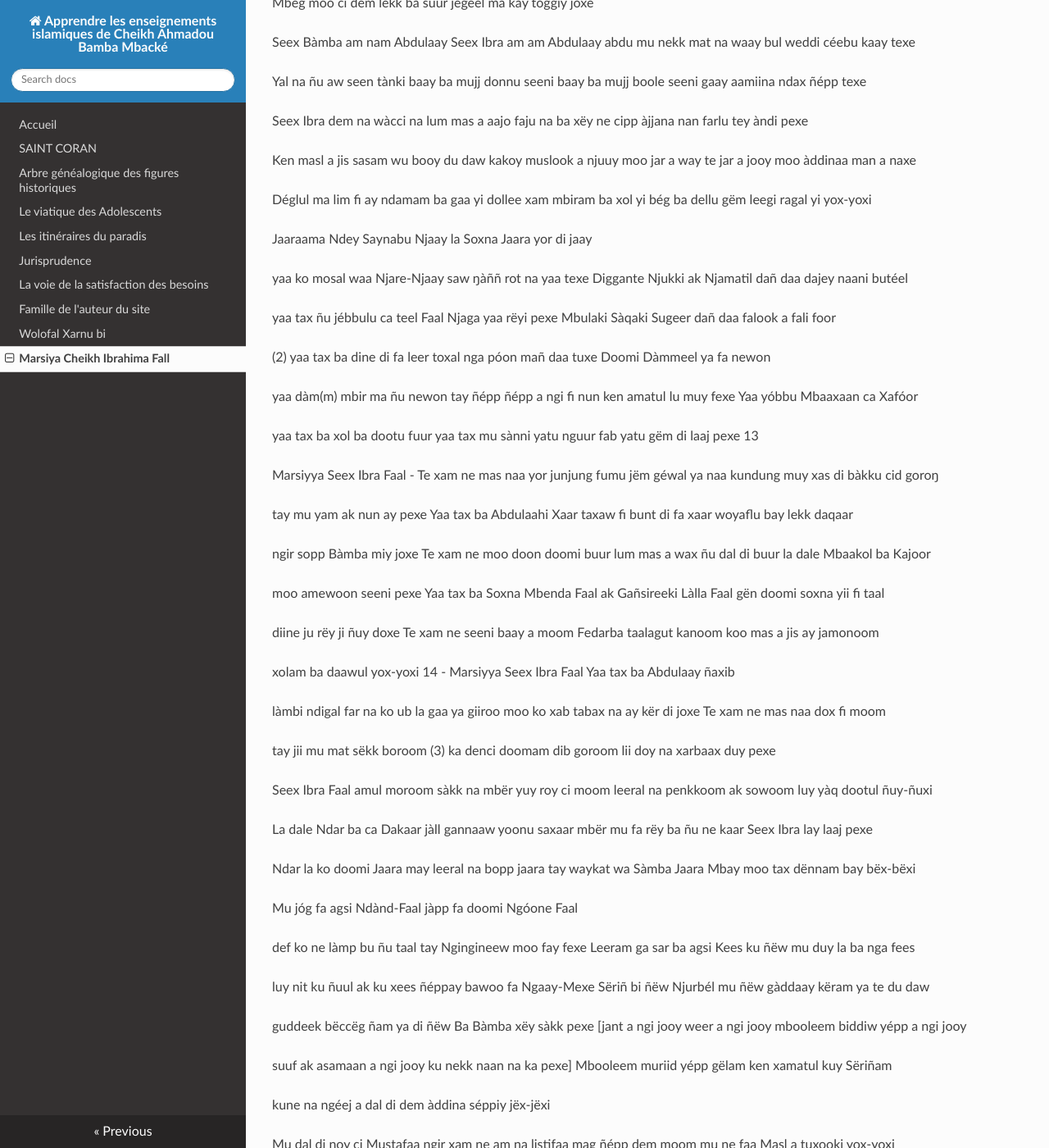
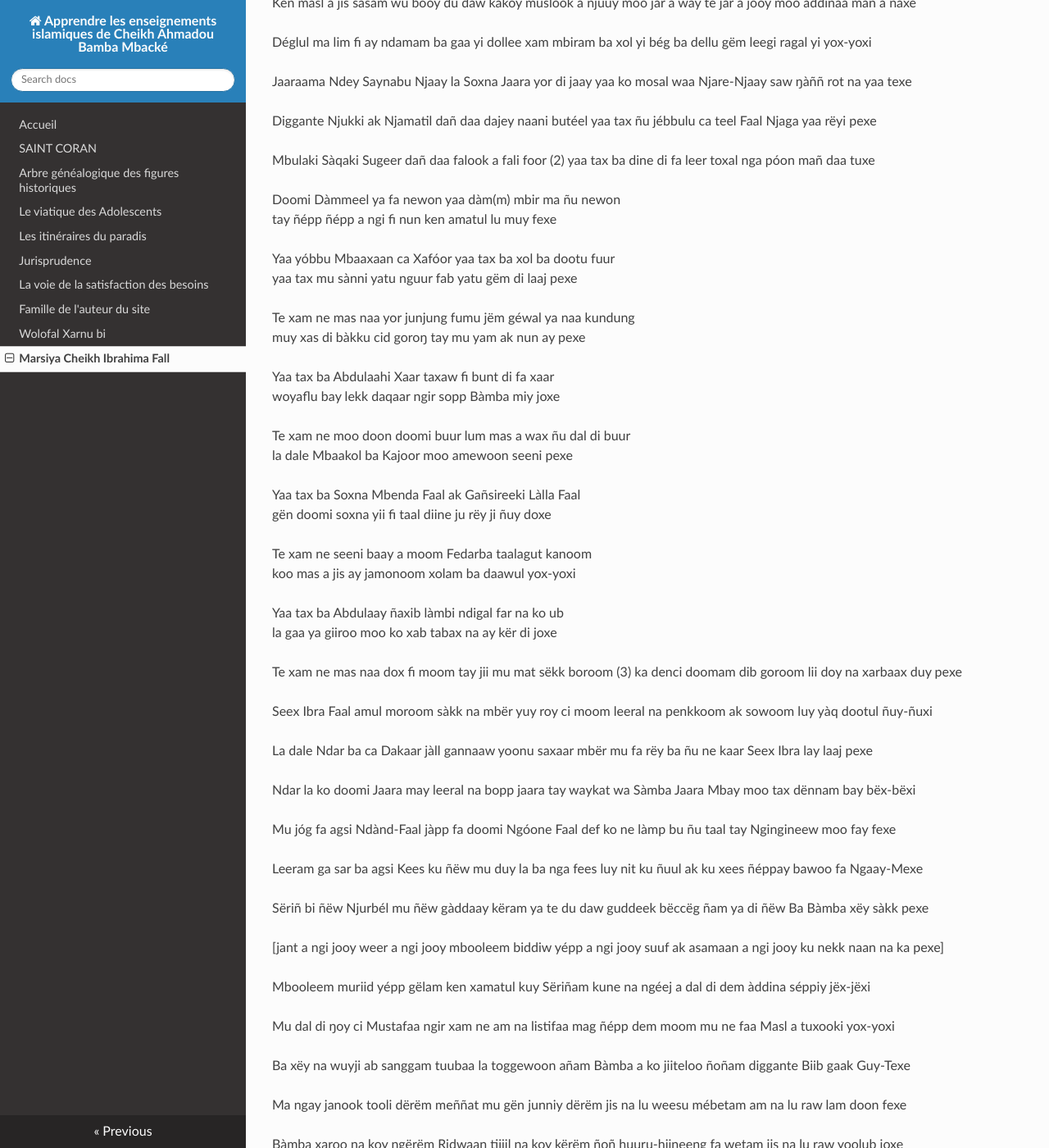
Before and after one commit to abdou0796/Apprendre-ta-r-ligion, an MkDocs documentation site: the page built from docs/marsiya_Cheikh_Ibrahima_Fall.md, in a window 1280 px wide and 1400 px high, scrolled down 2964 px. Shown: the whole window at 82% size. Built offline with MkDocs 1.6.1, drawn with Linux system fonts in a browser that asks for light colours; nearby versions of some CDN libraries; some of the changed text lies outside the part shown.

Commit message:
Update marsiya_Cheikh_Ibrahima_Fall.md

```diff
--- a/docs/marsiya_Cheikh_Ibrahima_Fall.md
+++ b/docs/marsiya_Cheikh_Ibrahima_Fall.md
@@ -25,19 +25,18 @@ Seex Bàmba dem ci « Wamsashi»  Seex Ibra dem ci « Tamsashi»
 Moo ñi fi des kuñuy dese ?  yeenu muriid naka pexe ?
 
 Ab séet du dem ba doomi dikkeem  Seex Ibra Faalay doom dikkeem
+moo rawi bokk, rawi doom  topp mi waaj leen mooy pexe
 
-moo rawi bokk, rawi doom  topp mi waaj leen mooy pexe
 Ab séet moroom yaay topp ma  sëriñ muriid yaay topp ma
+jéem leen a wàlli séen po ma  te ba po mii ngeen di fexe
 
-jéem leen a wàlli séen po ma  te ba po mii ngeen di fexe
 Seex Ibra gëm ga làndi na  moo tax mu dëddu àddina
+fekki na Bàmba sotti na  wàcci na aljanay texe
 
-fekki na Bàmba sotti na  wàcci na aljanay texe
 Mas nay xibaar ag jébbuloom  ba wax ne Yàlla mi ko moom
+moo ko ne Bàmba moo la moom  raasi ko jox ko say pexe
 
-moo ko ne Bàmba moo la moom  raasi ko jox ko say pexe
 Tegtalko yoon wa ab muriid  di aw ba raw pexem Mariid
-
 ba am ngërëm bariy muriid  te dootu ree di tex-texi
 
 Mu dal di dem Tayba-Daqaar  Ngir dégg Bàmba di fa xaar
@@ -56,19 +55,18 @@ Mu wax ko tegtal ya fa moom  Sëriñ Bàmba wan ko la fa moom
 mu xam ne jis na ka ko mom  mu dal di fab mbiram joxe
 
 Ma wax la bis ba ndax mu wóor  ñaar fukki fan ci weeru koor
+bisub dibéer la mbir ma wóor  Seex Ibra yaa rëyi pexe
 
-bisub dibéer la mbir ma wóor  Seex Ibra yaa rëyi pexe
 Mu sóobu far ba jiitu leen  Seex Bàmba ne kii ëpp na leen
+leeram gu rëy gi wër na leen  fum toll xol bay nux-nuxi
 
-leeram gu rëy gi wër na leen  fum toll xol bay nux-nuxi
 Wax na ne tuuti kon mu dem  fekk Sëriñ bi lëm mbiram
+ba ken du jot ci baatinam  ludul ca bis ba ñuy texe
 
-ba ken du jot ci baatinam  ludul ca bis ba ñuy texe
 Jaaraama Seexi Ibra Faal  Làmp bi Sayxii Bàmba taal
+leeral nga réewmi yaa kamaal  yal na nga dolliy beréxi
 
-leeral nga réewmi yaa kamaal  yal na nga dolliy beréxi
 Ba mu ñëwee Mbàkke-Kajoor  fekkon na daara ja di suur
-
 moo jëkk a yalwaani di woor  ñu di ko ree di tex-texi
 
 Yendoo liggéey, fanaane root  gaa yay nelaw ba naa xuréet
@@ -87,19 +85,18 @@ Ba mu demee Mbàkke-Bawol  daf ne na waa kër ga ba wol
 naay soq tey rooti di wol  booleek liggéey di ko joxe
 
 Lu bàmba wax mu dal di naaw  fóorem ju rëy ja sant Saaw
+naa ko da ngay dellu gannaaw  jànggil muriitu du pexe
 
-naa ko da ngay dellu gannaaw  jànggil muriitu du pexe
 Mbooleem muriid ya di ko soow  mu mel ne dof bu mat a yeew
+ba mujj far ñépp ne siiw  Meloom ya far di ko doxe
 
-ba mujj far ñépp ne siiw  Meloom ya far di ko doxe
 Mu jiitu far amul moroom  far gëni bokk gëni doom
+jaaraama jaaraama xadiim  wàcc nga wàccaaleeg texe
 
-jaaraama jaaraama xadiim  wàcc nga wàccaaleeg texe
 Yaw masulaa juuyook ndigal  naka nga jóg të nga ndugal
+ku aw sa mboor duñ ko mbugal  garmi yi yaa tax ñuy texe
 
-ku aw sa mboor duñ ko mbugal  garmi yi yaa tax ñuy texe
 Yaa jëkk a jébbale sa xol  fekkon nga gaa ñay xorxoral
-
 ñaley setal ñaley nëxal  yaa wane ngér mi ñiy doxe
 
 Yaa xam Sëriñ bi yaa xereñ  daawoo weranteekub sëriñ
@@ -118,19 +115,18 @@ Moo tax nga mel ne ag saxaar  ku nar a dem da na fa jaar
 kuy ñaani paas na seeti gaar  bum nég ba naa na ko pexe ?
 
 Ndegam da nga xebat sa paas  way-wata yaa nga fa garaas
+seetal ma wax jii te xiyaas  ndegam da ngaa am looy joxe
 
-seetal ma wax jii te xiyaas  ndegam da ngaa am looy joxe
 Baayay saxaar doomay wata  kuy xamle Yàlla du fi të
+ku ji àndaar góob cay mata  jiyal ci taw buy béx-béxi
 
-ku ji àndaar góob cay mata  jiyal ci taw buy béx-béxi
 Seex Bàmba taawloo Mustafaa  Seex Ibra taawbay Mustafaa
+Diggante Marwataak Safaa  Kuy aji warnafaa doxi
 
-Diggante Marwataak Safaa  Kuy aji warnafaa doxi
 Seex Bàmba am nam Faadilu  Seex Ibra am nam Faadilu
+ku xam na faale Faadilu  kon ag mujam du toroxi
 
-ku xam na faale Faadilu  kon ag mujam du toroxi
 Seex Bàmba bégle nam Basiir  Seex Ibra bégle am Basiir
-
 Mbég moo ci dem lekk ba suur  jegeel ma kay toggiy joxe
 
 Seex Bàmba am nam Abdulaay  Seex Ibra am am Abdulaay
@@ -149,44 +145,39 @@ Déglul ma lim fi ay ndamam  ba gaa yi dollee xam mbiram
 ba xol yi bég ba dellu gëm  leegi ragal yi yox-yoxi
 
 Jaaraama Ndey Saynabu Njaay  la Soxna Jaara yor di jaay
+yaa ko mosal waa Njare-Njaay  saw ŋàññ rot na yaa texe
 
-yaa ko mosal waa Njare-Njaay  saw ŋàññ rot na yaa texe
 Diggante Njukki ak Njamatil  dañ daa dajey naani butéel
+yaa tax ñu jébbulu ca teel  Faal Njaga yaa rëyi pexe
 
-yaa tax ñu jébbulu ca teel  Faal Njaga yaa rëyi pexe
 Mbulaki Sàqaki Sugeer  dañ daa falook a fali foor
+(2)  yaa tax ba dine di fa leer toxal nga póon mañ daa tuxe
 
-(2)  yaa tax ba dine di fa leer
-toxal nga póon mañ daa tuxe  Doomi Dàmmeel ya fa newon
+Doomi Dàmmeel ya fa newon yaa dàm(m) mbir ma ñu newon
+tay ñépp ñépp a ngi fi nun ken amatul lu muy fexe
 
-yaa dàm(m) mbir ma ñu newon  tay ñépp ñépp a ngi fi nun
-ken amatul lu muy fexe  Yaa yóbbu Mbaaxaan ca Xafóor
+Yaa yóbbu Mbaaxaan ca Xafóor yaa tax ba xol ba dootu fuur
+yaa tax mu sànni yatu nguur fab yatu gëm di laaj pexe
 
-yaa tax ba xol ba dootu fuur  yaa tax mu sànni yatu nguur
-fab yatu gëm di laaj pexe  13
+Te xam ne mas naa yor junjung fumu jëm géwal ya naa kundung
+muy xas di bàkku cid goroŋ tay mu yam ak nun ay pexe
 
-Marsiyya Seex Ibra Faal -  Te xam ne mas naa yor junjung
-fumu jëm géwal ya naa kundung  muy xas di bàkku cid goroŋ
+Yaa tax ba Abdulaahi Xaar taxaw fi bunt di fa xaar
+woyaflu bay lekk daqaar ngir sopp Bàmba miy joxe
 
-tay mu yam ak nun ay pexe  Yaa tax ba Abdulaahi Xaar
-taxaw fi bunt di fa xaar  woyaflu bay lekk daqaar
+Te xam ne moo doon doomi buur lum mas a wax ñu dal di buur
+la dale Mbaakol ba Kajoor moo amewoon seeni pexe
 
-ngir sopp Bàmba miy joxe  Te xam ne moo doon doomi buur
-lum mas a wax ñu dal di buur  la dale Mbaakol ba Kajoor
+Yaa tax ba Soxna Mbenda Faal ak Gañsireeki Làlla Faal
+gën doomi soxna yii fi taal diine ju rëy ji ñuy doxe
 
-moo amewoon seeni pexe  Yaa tax ba Soxna Mbenda Faal
-ak Gañsireeki Làlla Faal  gën doomi soxna yii fi taal
+Te xam ne seeni baay a moom Fedarba taalagut kanoom
+koo mas a jis ay jamonoom xolam ba daawul yox-yoxi
 
-diine ju rëy ji ñuy doxe  Te xam ne seeni baay a moom
-Fedarba taalagut kanoom  koo mas a jis ay jamonoom
+Yaa tax ba Abdulaay ñaxib làmbi ndigal far na ko ub
+la gaa ya giiroo moo ko xab tabax na ay kër di joxe
 
-xolam ba daawul yox-yoxi  14
-- Marsiyya Seex Ibra Faal  Yaa tax ba Abdulaay ñaxib
-
-làmbi ndigal far na ko ub  la gaa ya giiroo moo ko xab
-tabax na ay kër di joxe  Te xam ne mas naa dox fi moom
-
-tay jii mu mat sëkk boroom  (3)
+Te xam ne mas naa dox fi moom tay jii mu mat sëkk boroom  (3)
 ka denci doomam dib goroom  lii doy na xarbaax duy pexe
 
 Seex Ibra Faal amul moroom  sàkk na mbër yuy roy ci moom
@@ -199,19 +190,18 @@ Ndar la ko doomi Jaara may  leeral na bopp jaara tay
 waykat wa Sàmba Jaara Mbay  moo tax dënnam bay bëx-bëxi
 
 Mu jóg fa agsi Ndànd-Faal  jàpp fa doomi Ngóone Faal
+def ko ne làmp bu ñu taal  tay Ngingineew moo fay fexe
 
-def ko ne làmp bu ñu taal  tay Ngingineew moo fay fexe
 Leeram ga sar ba agsi Kees  ku ñëw mu duy la ba nga fees
+luy nit ku ñuul ak ku xees  ñéppay bawoo fa Ngaay-Mexe
 
-luy nit ku ñuul ak ku xees  ñéppay bawoo fa Ngaay-Mexe
 Sëriñ bi ñëw Njurbél mu ñëw  gàddaay këram ya te du daw
+guddeek bëccëg ñam ya di ñëw  Ba Bàmba xëy sàkk pexe
 
-guddeek bëccëg ñam ya di ñëw  Ba Bàmba xëy sàkk pexe
 [jant a ngi jooy weer a ngi jooy  mbooleem biddiw yépp a ngi jooy
+suuf ak asamaan a ngi jooy  ku nekk naan na ka pexe]
 
-suuf ak asamaan a ngi jooy  ku nekk naan na ka pexe]
 Mbooleem muriid yépp gëlam  ken xamatul kuy Sëriñam
-
 kune na ngéej a dal di dem  àddina séppiy jëx-jëxi
 
 Mu dal di ŋoy ci Mustafaa  ngir xam ne am na listifaa
@@ -230,19 +220,18 @@ Ngërëm la Yonnen bay gëram  Abaabakar ma jëkk a gëm
 la Sayxu Bàmba di gëram  Seex Ibra mooy jëkk a texe
 
 Medaay ba Yonnen bay takkal  Abaabakar ngirug dëggal
+la Sayxu Bàmba di takkal  Seex Ibra Faal bisub texe
 
-la Sayxu Bàmba di takkal  Seex Ibra Faal bisub texe
 Mànto ba Yonnen bay solal  Abaabakar yor paresol
+jël saadixiinaya tofal  yal na ko Bàmba fab joxe
 
-jël saadixiinaya tofal  yal na ko Bàmba fab joxe
 [Bàmba a ko jël dal di ko fal  mbooloo ma dar ko muy dëggal
+Jaaraama Seexi Ibra Faal  yaa jar a xam bisub texe]
 
-Jaaraama Seexi Ibra Faal  yaa jar a xam bisub texe]
 [Yaw ku la sopp daal di baax  yaw ku la weddi dootu baax
+waa joo gërëm muy gën di baax  kii ku bañ day toroxi]
 
-waa joo gërëm muy gën di baax  kii ku bañ day toroxi]
 [Nan jéem a toppi ndigalam  te jéem a moytu ay tereem
-
 te jéem a roy ci ay jikkoom  moo am njariñ bisub texe]
 
 Muusaa la way wii wolafal  yal na ko Shayxii Bàmba ful
```
